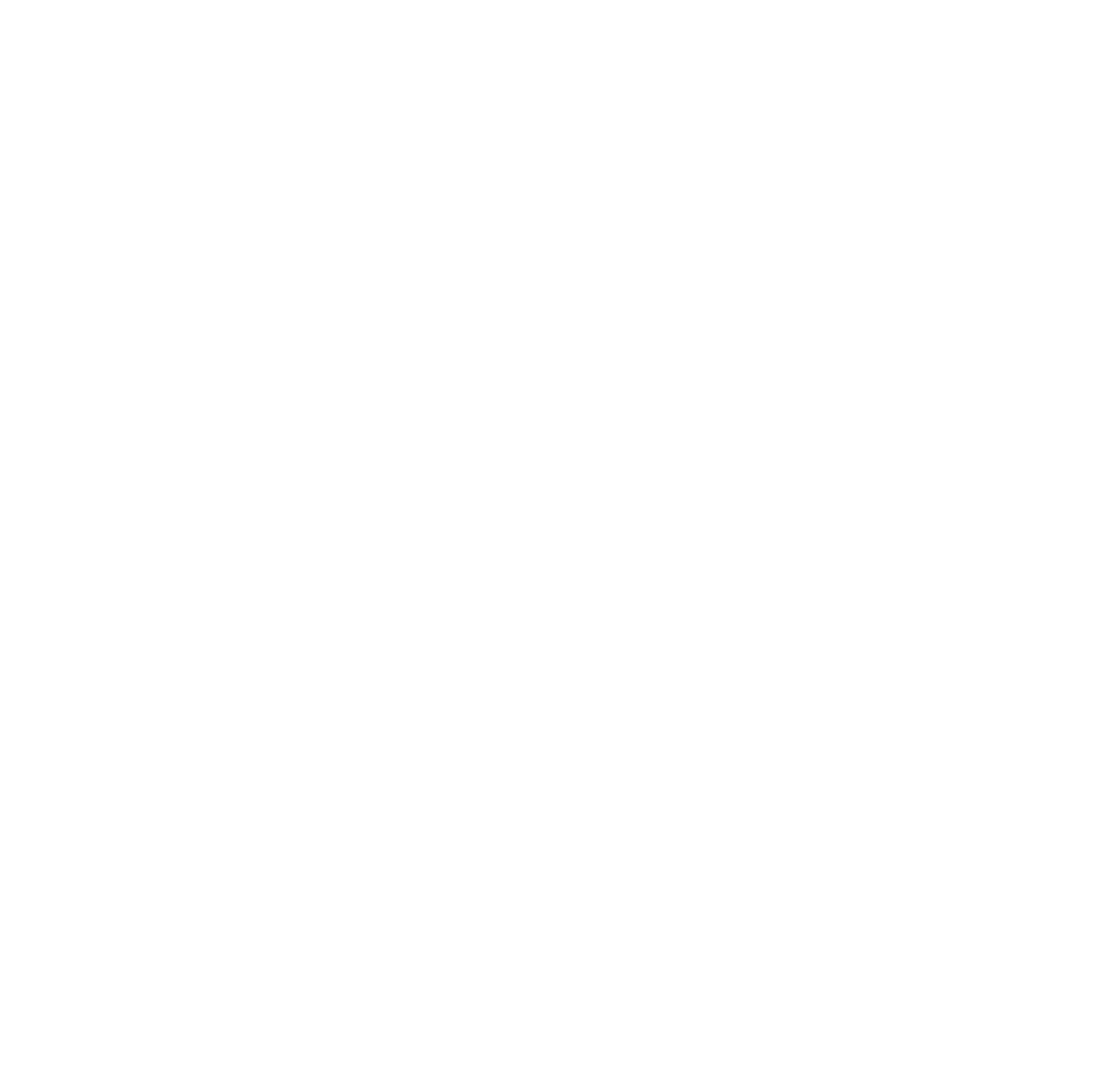
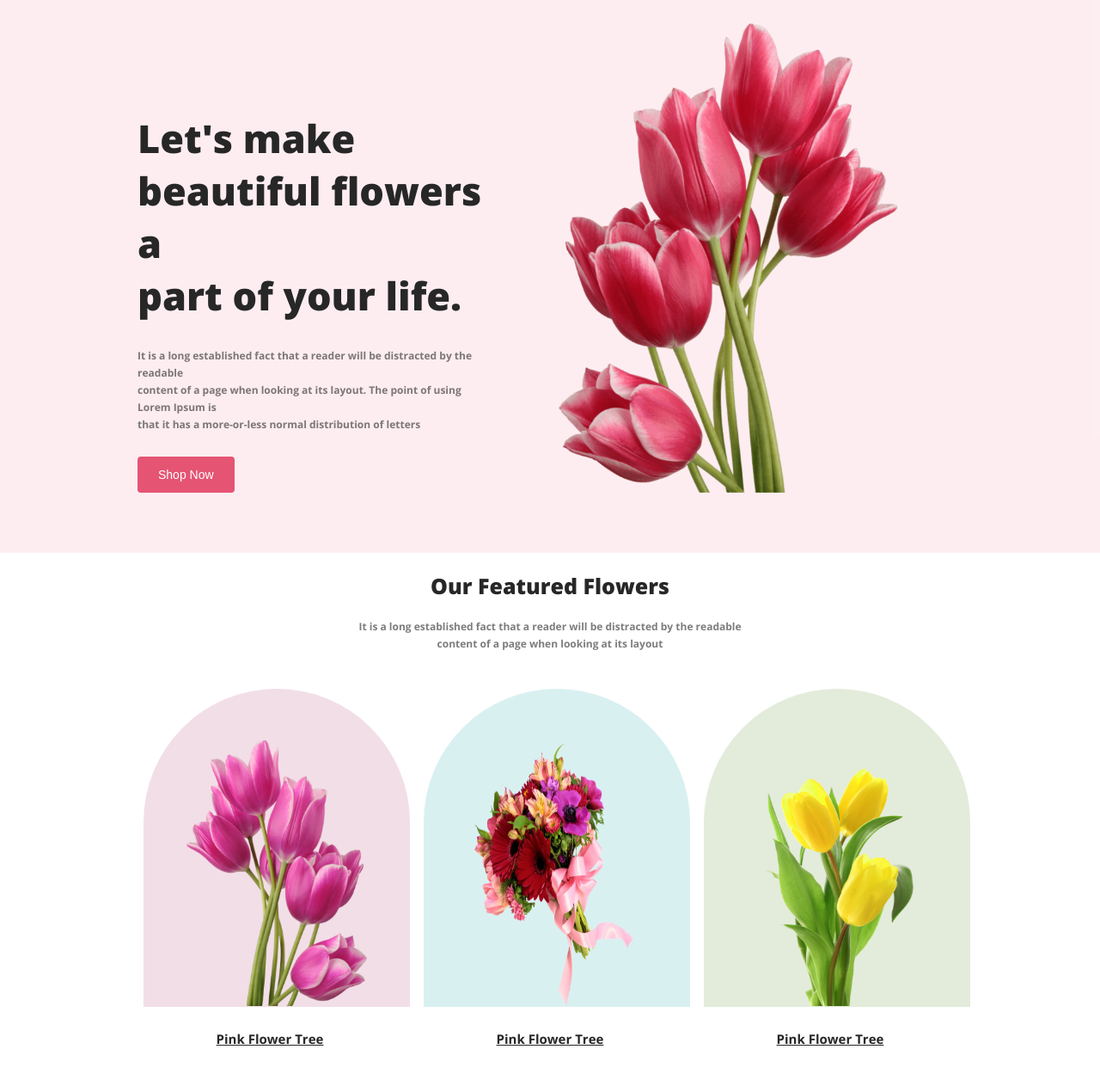
Before and after one commit to Maruf126/assignment1, a plain HTML site: page index.html in a window 1280 px wide. Shown: the whole page at 86% size. Before the commit the page ends 800 px from the top, so only its background shows below. Drawn offline with nearby package versions, Linux system fonts and the light colour scheme.

Commit message:
first commit

```diff
--- a/index.html
+++ b/index.html
@@ -4,10 +4,76 @@
 <head>
     <meta charset="UTF-8">
     <meta name="viewport" content="width=S, initial-scale=1.0">
-    <title>Document</title>
+    <title> Flower's Website</title>
+    <link rel="preconnect" href="https://fonts.googleapis.com">
+    <link rel="preconnect" href="https://fonts.gstatic.com" crossorigin>
+    <link href="https://fonts.googleapis.com/css2?family=Lato:ital,wght@0,100;1,100&family=Open+Sans:ital,wght@0,700;0,800;1,400&display=swap" rel="stylesheet">
+    <link rel="stylesheet" href="style.css">
+
+    <style>
+
+    </style>
 </head>
 
+
 <body>
+    <header class="header-section">
+        <div class="header-text-section">
+            <h1>Let's make <br> beautiful flowers a <br> part of your life.</h1>
+            <p class=" paragraph-section">It is a long established fact that a reader will be distracted by the readable <br> content of a page when looking at its layout. The point of using Lorem Ipsum is <br>that it has a more-or-less normal distribution of letters</p>
+            <button class="btn">Shop Now</button>
+        </div>
+        <div class="header-img-section">
+            <img class="header-image" src="flower asset/pngwing 10.png" alt="">
+        </div>
+
+    </header>
+    <main>
+        <!-- Our Featured section -->
+        <section class="featured">
+            <div class="our-feature-heading">
+                <div>
+                    <h2>Our Featured Flowers</h2>
+                    <p class="paragraph-section second-para">It is a long established fact that a reader will be distracted by the readable <br> content of a page when looking at its layout</p>
+                </div>
+            </div>
+            <!-- bonus section -->
+            <section class="section-bonus">
+                <div>
+                    <div class="triangle-one">
+                        <img class="section-bonus-img" src="flower asset/pngwing 6.png" alt="">
+
+
+                    </div>
+                    <h4>Pink Flower Tree</h4>
+
+                </div>
+                <div>
+                    <div class="triangle-one two">
+                        <img class="section-bonus-img" src="flower asset/pngwing 5.png" alt="">
+
+                    </div>
+                    <h4>Pink Flower Tree</h4>
+
+                </div>
+                <div>
+                    <div class="triangle-one three">
+                        <img class="section-bonus-img" src="flower asset/pngwing 7.png" alt="">
+
+                    </div>
+                    <h4>Pink Flower Tree</h4>
+
+
+                </div>
+
+
+
+            </section>
+
+        </section>
+
+    </main>
+    <footer></footer>
 
 </body>
 
--- /dev/null
+++ b/style.css
@@ -0,0 +1,115 @@
+body {
+    margin: 0;
+    padding: 0;
+}
+
+
+/* header section */
+
+.header-section {
+    display: flex;
+    justify-content: center;
+    justify-content: space-around;
+    background: rgba(229, 84, 115, 0.10);
+}
+
+.header-text-section {
+    padding: 100px 25px 70px 160px
+}
+
+h1 {
+    color: #272727;
+    font-size: 45px;
+    font-weight: 800;
+    font-family: 'Open Sans', sans-serif;
+}
+
+h2 {
+    color: #272727;
+    text-align: center;
+    font-family: 'Open Sans', sans-serif;
+    font-size: 25px;
+    font-weight: 800;
+}
+
+h4 {
+    color: #272727;
+    text-align: center;
+    font-family: 'Open Sans', sans-serif;
+    font-size: 15px;
+    font-weight: 700;
+    line-height: 35px;
+    text-decoration-line: underline;
+}
+
+.paragraph-section {
+    color: rgba(39, 39, 39, 0.60);
+    font-family: 'Lato', sans-serif;
+    font-family: 'Open Sans', sans-serif;
+    font-size: 12px;
+    /* font-weight: 400; */
+    line-height: 20px;
+    font-style: normal
+}
+
+.btn {
+    border: none;
+    border-radius: 4px;
+    background: #E55473;
+    color: #FFF;
+    /* font-family: 'Open Sans', sans-serif; */
+    margin-top: 15px;
+    font-size: 14px;
+    /* font-weight: 700; */
+    padding: 13px 24px 13px 24px;
+}
+
+.header-image {
+    width: 435px;
+    padding: 25px 215px 0px 40px;
+}
+
+
+/* feature flowers */
+
+.our-feature-heading {
+    display: flex;
+    justify-content: center;
+}
+
+.second-para {
+    text-align: center;
+}
+
+
+/* bonus section */
+
+.section-bonus {
+    display: flex;
+    justify-content: center;
+    padding-bottom: 10px;
+}
+
+.triangle-one {
+    width: 310px;
+    height: 370px;
+    background-color: #A7216226;
+    border-top-left-radius: 220px;
+    border-top-right-radius: 220px;
+    margin-left: 16px;
+    margin-top: 30px;
+}
+
+.two {
+    background-color: #0597A026;
+}
+
+.three {
+    background-color: #477D1126;
+}
+
+.section-bonus-img {
+    width: 210px;
+    height: 309px;
+    padding: 60px 40px 0 50px;
+}
```
Also changed, not shown: flower asset/flower108.png (added), flower asset/group 57.png (added), flower asset/group108.png (added), flower asset/group111.png (added), flower asset/pngwing 10.png (added), flower asset/pngwing 5.png (added), flower asset/pngwing 6.png (added), flower asset/pngwing 7.png (added), flower asset/pngwing 8.png (added), flower asset/rectangle101.png (added), flower asset/rectangle102.png (added), flower asset/rectangle104.png (added), flower asset/rectangle105.png (added).
